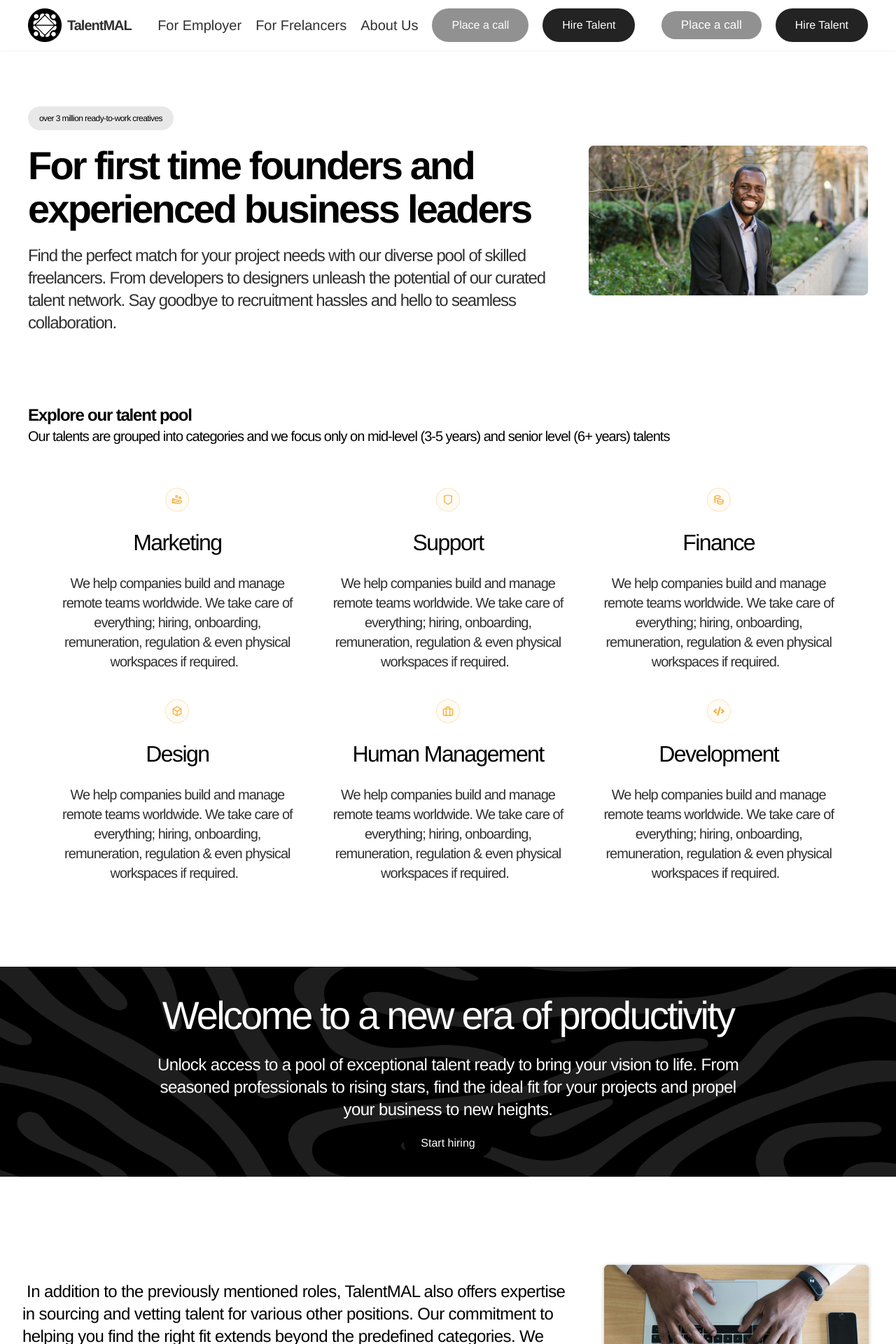
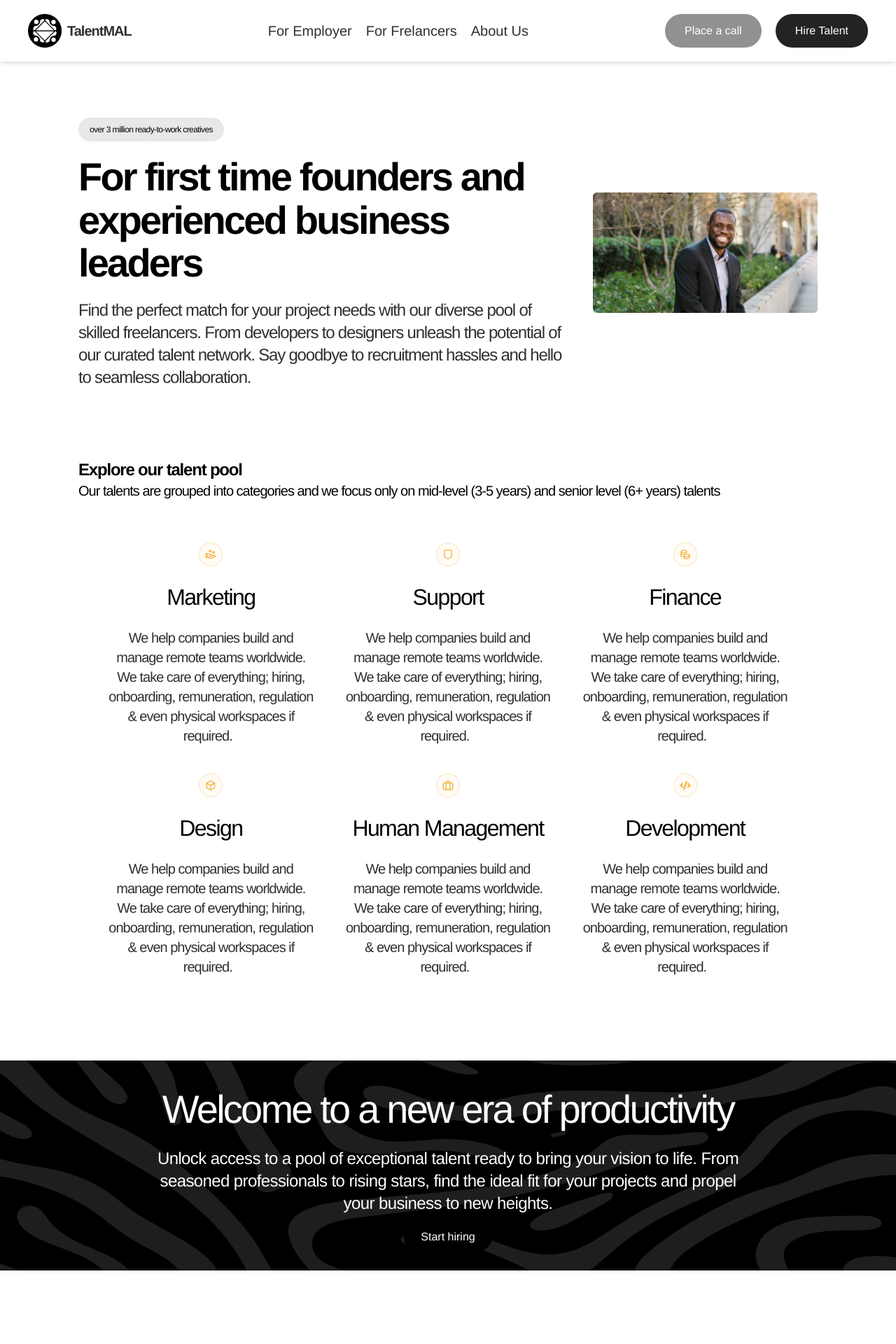
Before and after one commit to GABRIELOFGOD/TALENTMAL, a React (Vite) app: page /employer in a window 1280 px wide. Shown: the top 1920 px of the page at 70% size. Built offline with nearby package versions, Linux system fonts and the light colour scheme.

Commit message:
ALL ON GOD

```diff
--- a/components/fixed/Footer.tsx
+++ b/components/fixed/Footer.tsx
@@ -4,7 +4,7 @@ import { Link } from "react-router-dom"
 const Footer = () => {
   return (
     <div className='flex flex-col w-full gap-8 p-10 bg-white'>
-      <div className="flex flex-col md:flex-row justify-between">
+      <div className="flex gap-10 flex-col md:flex-row justify-between">
         <div className="flex flex-col gap-4">
           <Link className="flex gap-2 my-auto" to='/'>
             <div className="my-auto w-12 h-12"><img className="w-full h-full" src="/images/logo.png" alt="" /></div>
--- a/components/fixed/Navbar.tsx
+++ b/components/fixed/Navbar.tsx
@@ -7,15 +7,15 @@ const Navbar = () => {
   const [navShow, setNavShow] = useState<boolean>(false)
 
   return (
-    <main className="flex items-center justify-between sticky top-0 left-0 w-full bg-white z-50 md:px-10 px-6 py-3 shadow-sm">
-      <Link className="flex gap-2 my-auto" to="/">
+    <main className="flex items-center justify-between sticky top-0 left-0 w-full bg-white z-50 md:px-10 md:py-5 px-6 py-3 shadow-md">
+      <Link onClick={()=>setNavShow(false)} className="flex gap-2 my-auto" to="/">
         <div className="my-auto w-8 h-8 md:w-12 md:h-12">
           <img className="w-full h-full" src="/images/logo.png" alt="" />
         </div>
         <p className="my-auto text-xl font-semibold text-light">TalentMAL</p>
       </Link>
 
-      <ul className={`flex flex-col md:flex-row absolute md:relative ${navShow ? 'top-16' : 'top-[-1000px]'} duration-300 md:top-0 left-0 w-full md:w-fit bg-white md:bg-transparent py-10 px-5 md:py-0 md:px-0 md:items-center gap-5 text-lg md:text-xl text-light font-medium my-auto`}>
+      <ul className={`flex flex-col md:flex-row absolute md:relative ${navShow ? 'top-14' : 'top-[-1000px]'} duration-300 md:top-0 left-0 w-full md:w-fit bg-white md:bg-transparent py-10 px-5 md:py-0 md:px-0 md:items-center gap-5 text-lg md:text-xl text-light font-medium my-auto`}>
         <li>
           <Link onClick={()=>setNavShow(false)} to="/employer">For Employer</Link>
         </li>
@@ -25,8 +25,8 @@ const Navbar = () => {
         <li>
           <Link onClick={()=>setNavShow(false)} to="/about">About Us</Link>
         </li>
-        <div className="flex items-center gap-5 text-[17px]">
-          <button onClick={()=>setNavShow(false)} className="bg-[var(--talentmal-color-two)] text-xs md:text-base text-white py-2 px-4 md:py-3 md:px-7 rounded-full hover:scale-105 active:bg-[#818181] duration-300">
+        <div className="flex md:hidden items-center gap-5 text-[17px]">
+          <button onClick={()=>setNavShow(false)} className="bg-[var(--talentmal-color-two)] text-xs md:text-base text-white py-2 px-3 md:py-3 md:px-7 rounded-full hover:scale-105 active:bg-[#818181] duration-300">
             <Link to="/">Place a call</Link>
           </button>
           <button onClick={()=>setNavShow(false)} className="bg-[var(--talentmal-color-three)] text-xs md:text-base text-white py-2 px-4 md:py-3 md:px-7 rounded-full hover:scale-105 active:bg-[#111111] duration-300">
@@ -36,7 +36,7 @@ const Navbar = () => {
       </ul>
 
       <div className="flex items-center gap-5 text-xs md:text-[17px]">
-        <button onClick={()=>setNavShow(false)} className="bg-[var(--talentmal-color-two)] text-white py-3 px-7 rounded-full hover:scale-105 active:bg-[#818181] duration-300">
+        <button onClick={()=>setNavShow(false)} className="bg-[var(--talentmal-color-two)]  text-xs md:text-base hidden md:flex text-white py-2 px-4 md:py-3 md:px-7 rounded-full hover:scale-105 active:bg-[#111111] duration-300">
           <Link to="/">Place a call</Link>
         </button>
         <button onClick={()=>setNavShow(false)} className="bg-[var(--talentmal-color-three)] text-xs md:text-base hidden md:flex text-white py-2 px-4 md:py-3 md:px-7 rounded-full hover:scale-105 active:bg-[#111111] duration-300">
--- a/pages/Employer.tsx
+++ b/pages/Employer.tsx
@@ -5,7 +5,7 @@ import WhyJoinCard from '../components/WhyJoinCard'
 const Employer = () => {
   return (
     <div className=" py-10">
-      <div className="flex flex-col md:flex-row px-10 py-10 gap-10">
+      <div className="flex flex-col md:flex-row md:px-28 px-10 py-10 gap-10">
         <div className="">
           <p className="text-black w-fit font-normal md:text-[12px] text-[10px] mb-5 rounded-full py-2 px-4 bg-bgGray bg-opacity-10">over 3 million ready-to-work creatives</p>
           <p className="md:text-[56px] text-[32px] leading-[35.2px] font-semibold tracking-tighter mb-5 md:leading-[61.6px]">For first time founders and experienced business leaders</p>
@@ -13,7 +13,7 @@ const Employer = () => {
         </div>
         <div className="h-full w-full my-auto"><img className="h-full my-auto" src="/images/employer.png" alt="" /></div>
       </div>
-      <div className="w-full py-10 px-10 flex flex-col justify-between">
+      <div className="w-full py-10 px-10 flex md:px-28 flex-col justify-between">
         <div className='py-5'>
           <p className="font-bold text-[32px] md:text-2xl">Explore our talent pool</p>
           <p className="font-normal text-[16px] md:text-xl">Our talents are grouped into categories and we focus only on mid-level (3-5 years) and senior level (6+ years) talents</p>
@@ -30,13 +30,13 @@ const Employer = () => {
         </div>
       </div>
 
-      <div className='freelance-form gap-3 px-5 my-10 py-20 flex text-white flex-col justify-center items-center md:h-[300px]'>
+      <div className='freelance-form gap-3 px-5 md:px-28 my-10 py-20 flex text-white flex-col justify-center items-center md:h-[300px]'>
         <p className="font-normal tracking-tighter text-[32px] text-center md:text-[56px]">Welcome to a new era of productivity</p>
         <p className="md:text-2xl text-[16px] tracking-tight md:w-[850px] text-center">Unlock access to a pool of exceptional talent ready to bring your vision to life. From seasoned professionals to rising stars, find the ideal fit for your projects and propel your business to new heights.</p>
         <button className='rounded-full shadow-sm bg-black text-white py-2 px-6'>Start hiring</button>
       </div>
 
-      <div className="flex flex-col md:flex-row px-8 md:py-20 gap-10">
+      <div className="flex flex-col md:flex-row md:px-28 px-8 md:py-20 gap-10">
         <div className="my-auto flex-[2]">
           <p className="text-black text-center md:text-start font-normal tracking-tight text-2xl"> In addition to the previously mentioned roles, TalentMAL also offers expertise in sourcing and vetting talent for various other positions. Our commitment to helping you find the right fit extends beyond the predefined categories. We understand that every business has unique needs, and we are dedicated to assisting you in finding the perfect candidate for your specific requirements.</p>
         </div>
--- a/pages/EmployerForm.tsx
+++ b/pages/EmployerForm.tsx
@@ -4,10 +4,10 @@ import { GoRocket } from 'react-icons/go'
 const EmployerForm = () => {
   return (
     <div>
-      <div className='freelance-form h-fit flex px-10 flex-col justify-between items-center py-16'>
+      <div className='freelance-form h-fit md:px-28 flex px-10 flex-col justify-between items-center py-16'>
         <p className='md:text-[56px] text-[32px] leading-[38.4px] text-white md:leading-[72.8px] text-center md:w-[1127px] font-normal'>Secure talented professionals at competitive rates</p>
       </div>
-      <div className="flex px-10 py-10 flex-col gap-20">
+      <div className="flex px-10 md:px-28 py-10 flex-col gap-20">
         <div className="flex flex-col md:grid md:grid-cols-2 gap-10">
           <div className="flex flex-col gap-5">
             <p className="text-primary md:text-[50px] text-[32px] font-extrabold">Hire Talent</p>
--- a/pages/Freelancer.tsx
+++ b/pages/Freelancer.tsx
@@ -9,7 +9,7 @@ import TestimonyCard from '../components/TestimonyCard'
 const Freelancer = () => {
   return (
     <div className=" md:py-10">
-      <div className="flex flex-col md:flex-row px-10 py-10 gap-10">
+      <div className="flex flex-col md:px-28 md:flex-row px-10 py-10 gap-10">
         <div className="">
           <p className="text-black w-fit font-normal text-[12px] rounded-full py-2 mb-5 px-4 bg-bgGray bg-opacity-10">over 3 million ready-to-work creatives</p>
           <p className="md:text-[56px] text-[32px] leading-[35.2px] font-semibold tracking-tighter mb-5 md:leading-[61.6px]">Take control of your future and explore endless possibilities.</p>
@@ -17,7 +17,7 @@ const Freelancer = () => {
         </div>
         <div className="h-full my-auto"><img className="h-full my-auto" src="/images/freelancer.png" alt="" /></div>
       </div>
-      <div className="w-full py-10 flex px-10 flex-col justify-between">
+      <div className="w-full py-10 md:px-28 flex px-10 flex-col justify-between">
         <p className="font-bold text-[32px] mb-5 md:text-2xl">Why you should join our community</p>
         <div className="flex md:grid md:grid-cols-2 justify-between gap-5 flex-wrap">
           {whyJoin.map((why, i) => (
@@ -31,13 +31,13 @@ const Freelancer = () => {
         </div>
       </div>
 
-      <div className='freelance-form px-8 gap-3 my-10 flex text-white flex-col justify-center items-center h-[300px]'>
+      <div className='freelance-form px-8 gap-3 md:px-28 my-10 flex text-white flex-col justify-center items-center h-[300px]'>
         <p className="font-normal tracking-tighter text-[32px] text-center md:text-[56px]">Your next job is in our pool</p>
         <p className="md:text-2xl text-[16px] tracking-tight md:w-[850px] text-center">Join TalentMAL today and revolutionize the way you work. Let's embark on this journey together and unlock a future filled with success and innovation.</p>
         <button className='rounded-full bg-black text-white py-2 px-6'>Join TalentMAL</button>
       </div>
 
-      <div className='px-10'>
+      <div className='px-10 md:px-28'>
         <div>
           <p className="font-bold text-start md:text-center py-5 text-[32px] md:text-2xl">How to join our talent pool</p>
           <p className='md:text-2xl text-[16px] text-light md:text-center'>Become a part of our community in three easy steps</p>
@@ -54,7 +54,7 @@ const Freelancer = () => {
         </div>
       </div>
 
-      <div className=''>
+      <div className='py-10 md:py-20'>
         <div className="flex flex-col md:flex-row px-10 gap-10 md:px-20 justify-between">
           <div>
             <p className="font-bold text-[32px] md:text-[48px]">Talent testimonial</p>
--- a/pages/FreelancerForm.tsx
+++ b/pages/FreelancerForm.tsx
@@ -7,7 +7,7 @@ const FreelancerForm = () => {
       <div className='freelance-form h-fit flex px-10 flex-col justify-between items-center py-16'>
         <p className='md:text-[56px] text-[32px] leading-[38.4px] text-white md:leading-[72.8px] text-center md:w-[1127px] font-normal'>Join our amazing community and find yourself at the center of oppourtunities</p>
       </div>
-      <div className="flex px-8 py-10 flex-col gap-10 md:gap-20">
+      <div className="flex md:px-28 px-8 py-10 flex-col gap-10 md:gap-20">
         <div className="flex flex-col md:grid md:grid-cols-2 gap-10">
           <div className="flex flex-col gap-5">
             <p className="text-primary md:text-[50px] text-[32px] font-extrabold">Join Our Community</p>
--- a/pages/HomePage.tsx
+++ b/pages/HomePage.tsx
@@ -12,13 +12,13 @@ import FrameTwo from "../src/assets/homepage/Frame2.svg";
 
 const HomePage = () => {
   return (
-    <main className="container mx-auto">
+    <main className="container mx-auto md:py-10">
       <section className="md:flex md:items-center w-full mt-10 px-2">
         <div className="md:w-3/5">
           <p className="text-[12px] bg-[var(--talentmal-color-four)] w-[15.1rem] text-center rounded-full py-1">
             over 3 million ready-to-work creative
           </p>
-          <h1 className="hidden md:block mt-7 lg:text-[93px] text-[var(--talentmal-color-five)] font-black w-[58.8rem] leading-[110%] -tracking-[8px]">
+          <h1 className="hidden md:block lg:text-[82px] text-[var(--talentmal-color-five)] font-black leading-[110%] -tracking-[8px]">
             Unlocking <br /> Potentials: Connect, <br /> Collaborate, Create
           </h1>
           <h1 className="mt-3 lg:mt-7 md:hidden text-[37px] text-[var(--talentmal-color-five)] font-black leading-[38px] -tracking-[3.2px] w-full">
@@ -50,20 +50,24 @@ const HomePage = () => {
         </div>
 
         <div className="w-2/5 hidden lg:flex relative">
+          <div>
             <img
               src={FrameOne}
               alt="image-one"
               className="w-[21.5rem] pt-[4rem]"
             />
+          </div>
+          <div>
             <img
               src={FrameTwo}
               alt="image-two"
               className="w-[21.5rem] absolute left-[16.8rem]"
             />
           </div>
+        </div>
       </section>
 
-      <section className="mt-[3rem] lg:mt-[6rem] px-2">
+      <section className="mt-[3rem] w-full lg:mt-[6rem] px-2">
         <Logos />
       </section>
 
--- a/src/components/FAQ.tsx
+++ b/src/components/FAQ.tsx
@@ -33,7 +33,7 @@ const FAQ: React.FC = () => {
       </section>
 
       {/* ACCORDION DIV */}
-      <section className="w-full mt-[2rem] space-y-5 lg:space-y-0">
+      <section className="w-full mt-[2rem] space-y-4 lg:space-y-0">
         <Accordion
           number="01"
           title="If you don’t find any question you’re looking for. You can send us your question?"
--- a/src/components/Logos.tsx
+++ b/src/components/Logos.tsx
@@ -16,7 +16,7 @@ const Logos = () => {
         HIRE EXPERTS IN
       </h2>
 
-      <section className="scroll-container mt-10">
+      <section className="scroll-container w-full flex justify-between mt-10">
         <img src={Icon1} alt="" className="w-[4.7rem] " />
         <img src={Icon2} alt="" className="w-[4.7rem] " />
         <img src={Icon3} alt="" className="w-[4.7rem] " />
```
Lines whose indentation alone changed are shown as unchanged.
